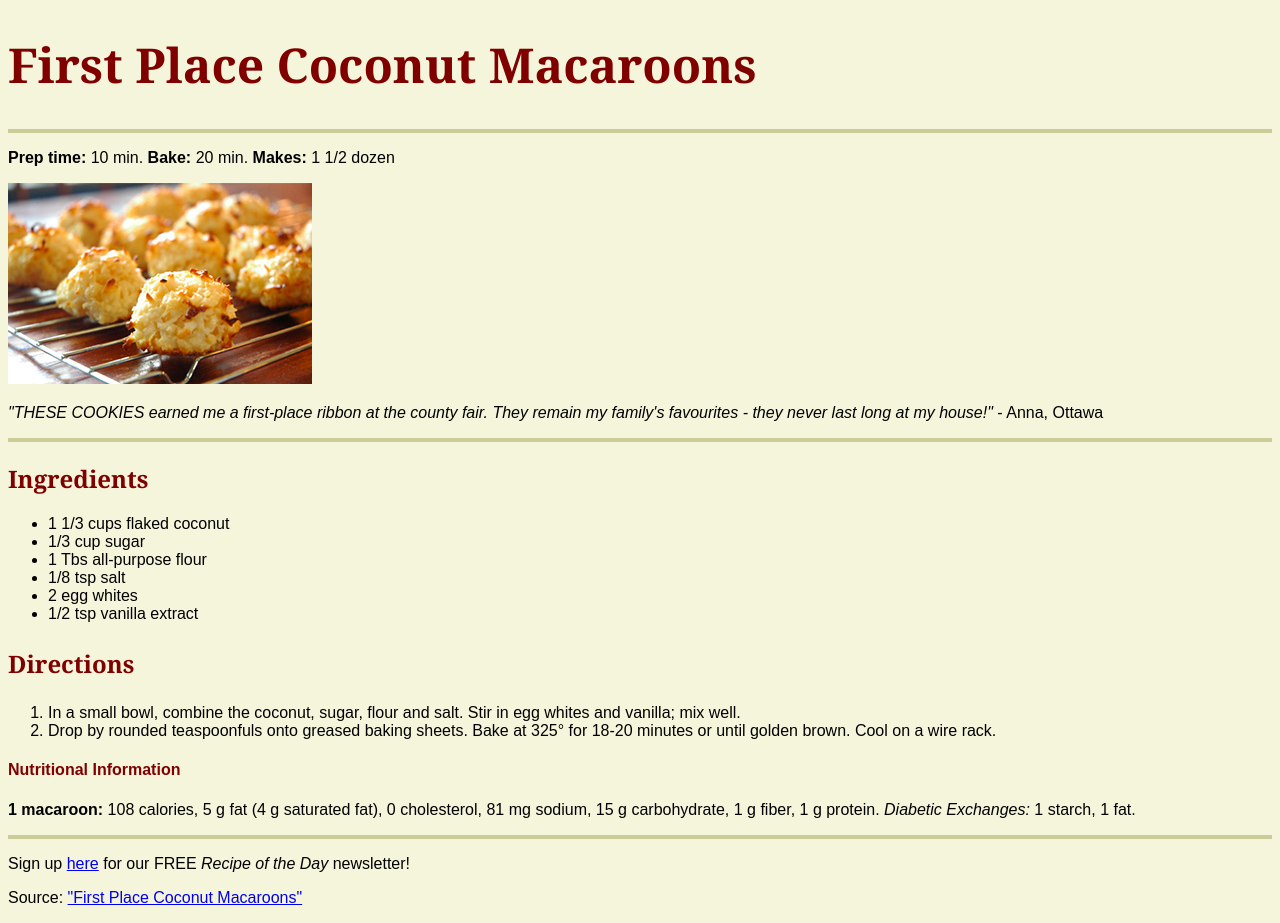
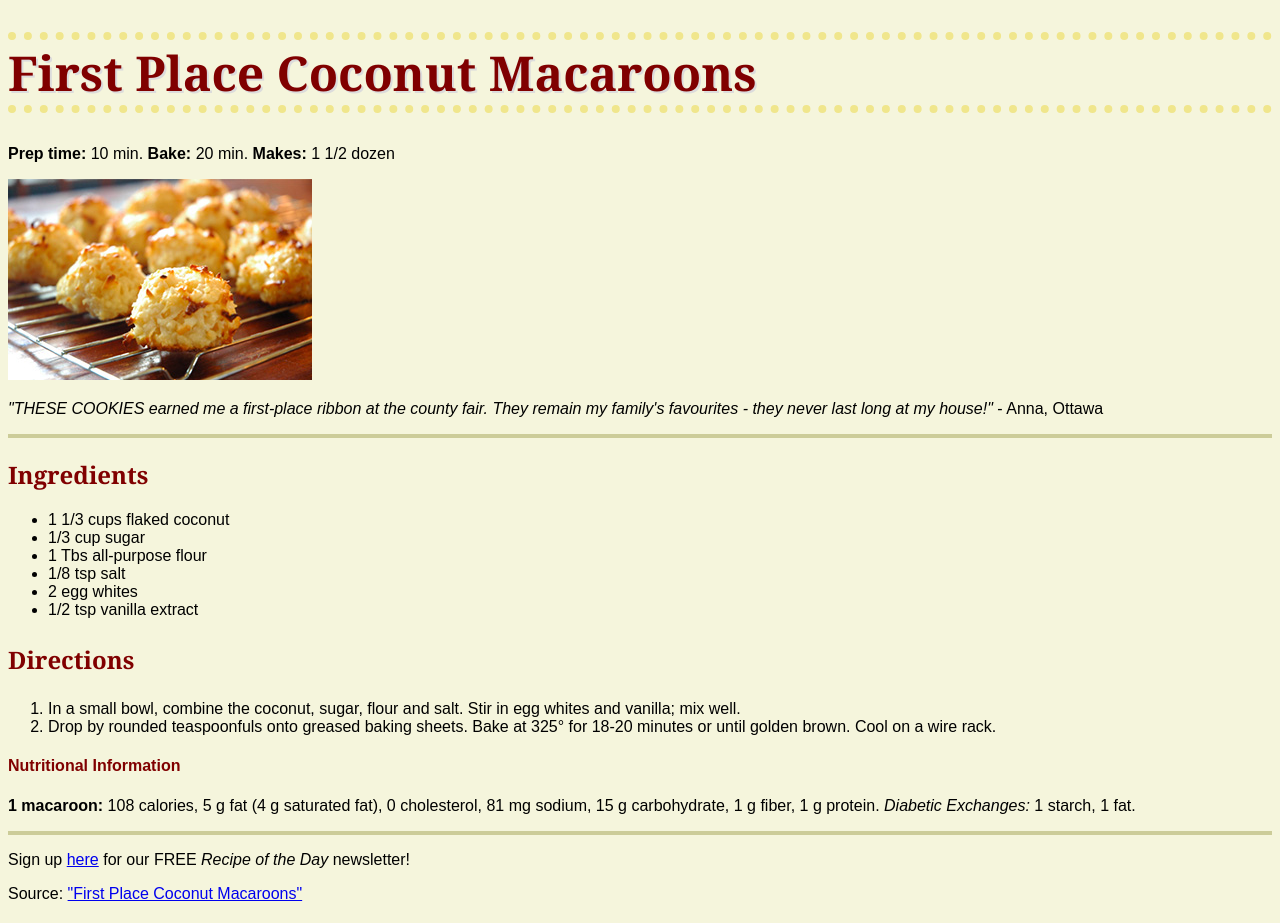
Before and after one commit to lebl0318/activity-css, a plain HTML site: page index.html in a window 1280 px wide. Drawn offline with Linux system fonts and the light colour scheme.

Commit message:
borders and shadows

```diff
--- a/css/general.css
+++ b/css/general.css
@@ -7,28 +7,25 @@ body {
 h1 {
     font-family: georgia, "serif";
     font-size: 3rem; /* 1 rem = 16 px */
-    font-weight: bolder
+    font-weight: bolder;
+    color: #800000;
+    border-top: 8px dotted #f0e68c;
+    border-bottom: 8px dotted #f0e68c;
+    text-shadow: #dcdcdc 2px 2px
 }
 h2 {
     font-family: georgia;
-    font-size: 1.5rem
+    font-size: 1.5rem;
+    color: #800000
 }
 h3 {
     font-family: georgia;
-    font-size: 1.5rem
+    font-size: 1.5rem;
+    color: #800000
 }
 hr {
     border: solid 2px #cc9;
 }
-h1 {
-    color: #800000
-}
-h2 {
-    color: #800000
-}
-h3 {
-    color: #800000
-}
 h4 {
     color: #800000
 }
--- a/index.html
+++ b/index.html
@@ -9,8 +9,6 @@
 <body>
 
     <h1>First Place Coconut Macaroons</h1>
-
-    <hr>
 
     <p><strong>Prep time:</strong> 10 min. <strong>Bake:</strong> 20 min. <strong>Makes:</strong> 1 1/2 dozen </p>
 
```
